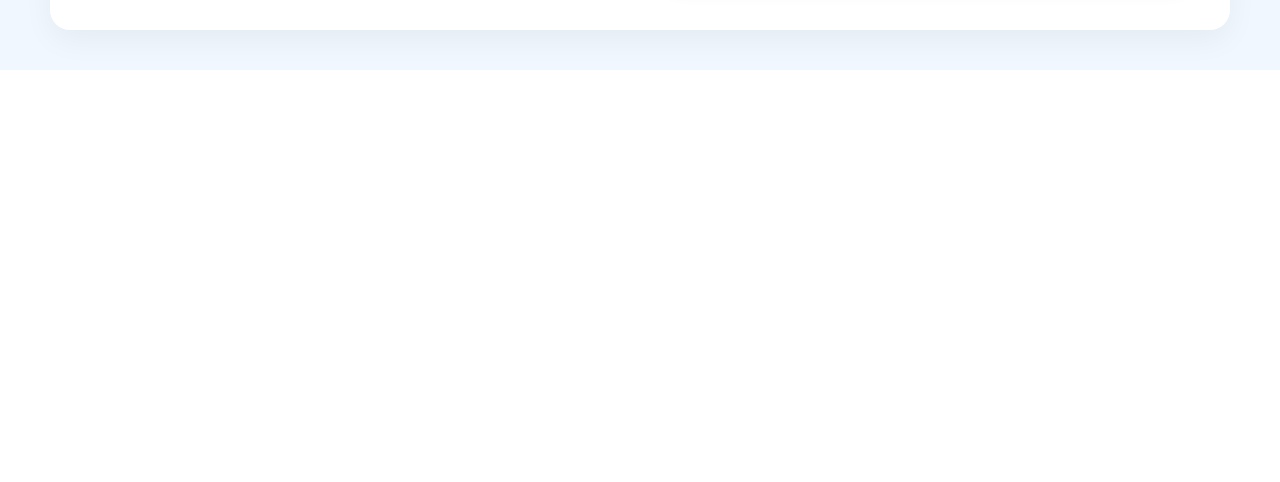
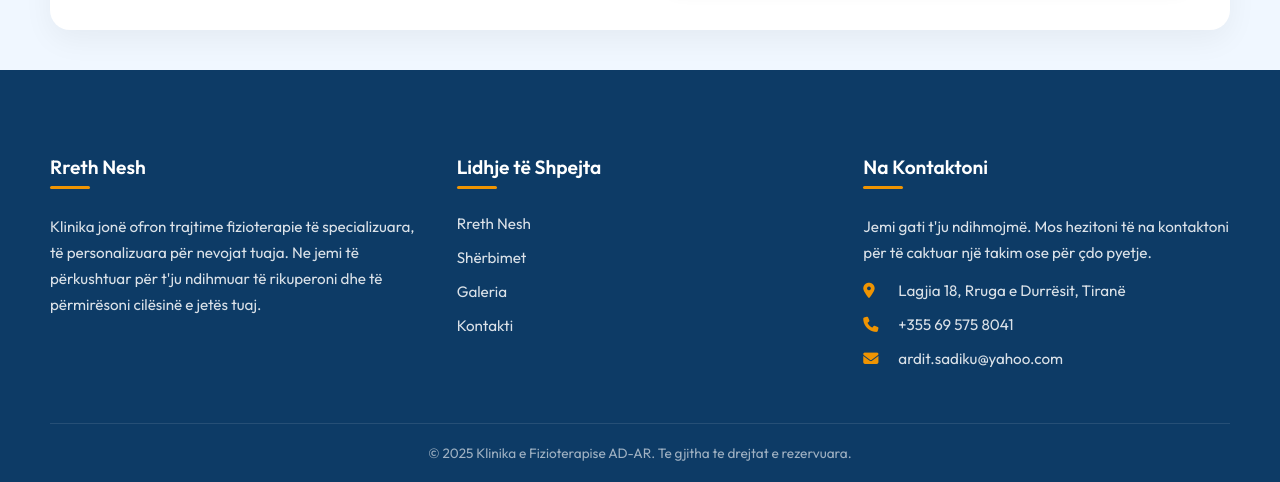
Before and after one commit to alisatozaj/Website-Physiotherapy-Clinic-in-progress-, a plain HTML site: page index.html in a window 1280 px wide. Shown: the part 5682-6164 px from the top of the page. Before the commit the page ends 5752 px from the top, so only its background shows below. Drawn offline with nearby package versions, Linux system fonts and the light colour scheme.

Commit message:
added whatsapp redirection

```diff
--- a/index.html
+++ b/index.html
@@ -2,7 +2,7 @@
 <html lang="en">
 <head>
     <meta charset="UTF-8">
-<link href="https://fonts.googleapis.com/css2?family=Outfit:wght@100..900&display=swap" rel="stylesheet">
+    <link href="https://fonts.googleapis.com/css2?family=Outfit:wght@100..900&display=swap" rel="stylesheet">
     <meta name="viewport" content="width=device-width, initial-scale=1.0">
     <title>Klinika e Fizioterapise AD-AR</title>
 
@@ -67,7 +67,7 @@
             <a href="index.html#about-us" class="nav-item">Rreth Nesh</a>
             <a href="galeria.html" class="nav-item">Galeria</a>
             <a href="index.html#contact-us" class="nav-item">Kontakti</a>
-            <button class="book-now-btn">Rezervo Tani</button>
+            <button class="book-now-btn" onclick="window.open('https://wa.me/355695758041', '_blank')">Rezervo Tani</button>
         </div>
     </div>
 </nav>
@@ -84,7 +84,7 @@
                     Shërbimet
                     <i class="fas fa-arrow-right"></i>
                 </a>
-                <a href="#" class="btn btn-orange">
+                <a href="https://wa.me/355695758041" target="_blank" class="btn btn-orange">
                     Rezervo Tani
                     <i class="fas fa-arrow-right"></i>
                 </a>
@@ -208,7 +208,7 @@
                 </div>
             </div>
             <div class="about-us-cta">
-                <a href="#" class="btn btn-primary">Lini një takim</a>
+                <a href="https://wa.me/355695758041" target="_blank" class="btn btn-primary">Lini një takim</a>
             </div>
         </div>
         <div class="about-us-image">
@@ -401,6 +401,42 @@
     </div>
 </section>
 
+<!--footer-->
+<footer class="site-footer">
+    <div class="container">
+        <div class="footer-grid">
+            <div class="footer-column about-us-col">
+                <h4>Rreth Nesh</h4>
+                <p>Klinika jonë ofron trajtime fizioterapie të specializuara, të personalizuara për nevojat tuaja. Ne jemi të përkushtuar për t'ju ndihmuar të rikuperoni dhe të përmirësoni cilësinë e jetës tuaj.</p>
+            </div>
+
+            <div class="footer-column quick-links-col">
+                <h4>Lidhje të Shpejta</h4>
+                <ul>
+                    <li><a href="index.html#about-us">Rreth Nesh</a></li>
+                    <li><a href="sherbimet.html">Shërbimet</a></li>
+                    <li><a href="galeria.html">Galeria</a></li>
+                    <li><a href="index.html#contact-us">Kontakti</a></li>
+                </ul>
+            </div>
+
+            <div class="footer-column contact-col">
+                <h4>Na Kontaktoni</h4>
+                <p>Jemi gati t'ju ndihmojmë. Mos hezitoni të na kontaktoni për të caktuar një takim ose për çdo pyetje.</p>
+                <div class="contact-details">
+                    <span class="info-item"><i class="fas fa-map-marker-alt"></i> Lagjia 18, Rruga e Durrësit, Tiranë</span>
+                    <span class="info-item"><i class="fas fa-phone"></i> +355 69 575 8041</span>
+                    <span class="info-item"><i class="fas fa-envelope"></i> ardit.sadiku@yahoo.com</span>
+                </div>
+            </div>
+        </div>
+
+        <div class="footer-bottom">
+            <p>&copy; 2025 Klinika e Fizioterapise AD-AR. Te gjitha te drejtat e rezervuara.</p>
+        </div>
+    </div>
+</footer>
+
 
 <script type="text/javascript" src="//code.jquery.com/jquery-1.11.0.min.js"></script>
 <script type="text/javascript" src="//code.jquery.com/jquery-migrate-1.2.1.min.js"></script>
```
